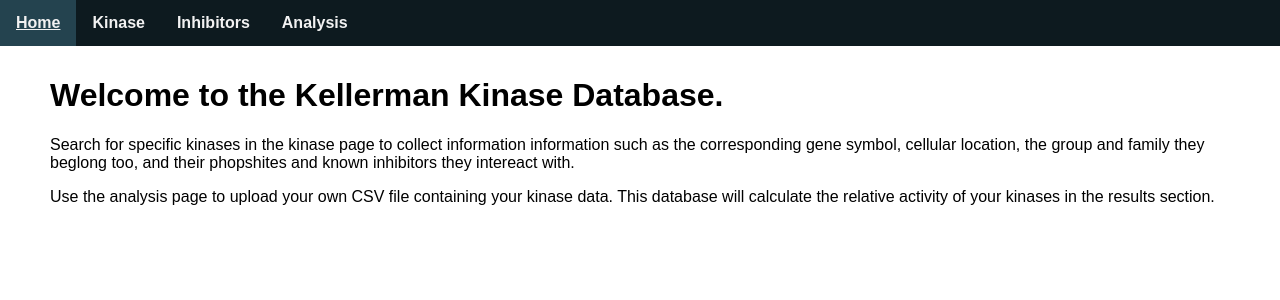
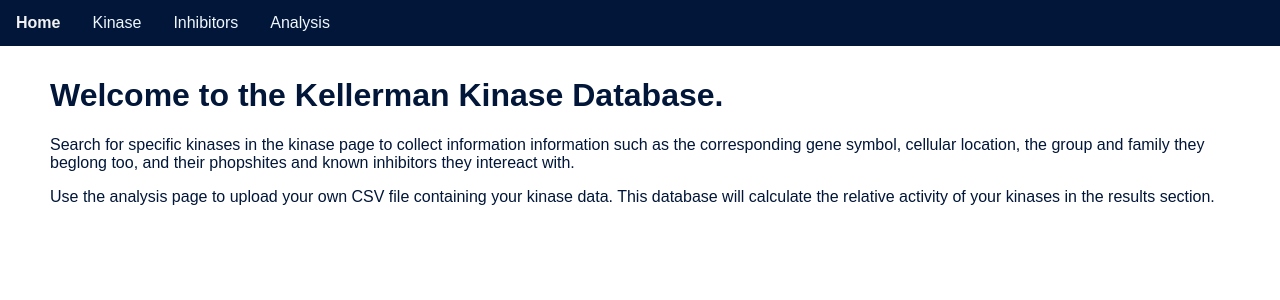
Before and after one commit to IldikoMagda/kellerman, a Flask app: page / in a window 1280 px wide. Shown: the top 300 px of the page. Run offline with Flask 2, Linux system fonts and the light colour scheme.

Commit message:
upsate style

```diff
--- a/static/css/style.css
+++ b/static/css/style.css
@@ -1,12 +1,12 @@
+{% extends "menu.html" %}
 
 {% block content %}
 
-* {
-
+/* * {
   box-sizing: border-box;
   font-family: Arial, Helvetica, sans-serif;
+} */
 
-}
 body {
   margin: 0;
   font-family: Arial, Helvetica, sans-serif;
@@ -14,44 +14,38 @@ body {
 /* Style the top navigation bar */
 .topnav {
   overflow: hidden;
-  background-color: #0d1a1f;
+  background-color: #011638
 }
 /* Style the topnav links */
 .topnav a {
   float: left;
   display: block;
-  color: #f2f2f2;
+  color: aliceblue;
   text-align: center;
   padding: 14px 16px;
   text-decoration: none;
-
-  font-weight: bold;
+  background-color: #011638;
 
 }
 /* Change color on hover */
 .topnav a:hover {
-  background-color: #24434F;
+  background-color: #011638;
   color: #f2f2f2;
-  text-decoration: underline;
-
-}
-.active {
-  background-color:  #24434F;
+  font-weight: bold;
 }
 /* Style the content */
 .content {
-
   padding: 10px;
   padding-left: 50px;
   padding-right: 50px;
   text-align: left;
-  color: black;
-
+  color: #011638;
 }
 /* Style the footer */
 .footer {
   padding: 5px;
-
   font-size: 12px;
+  background-color: aliceblue;
+}
 
 {% endblock %}
```
